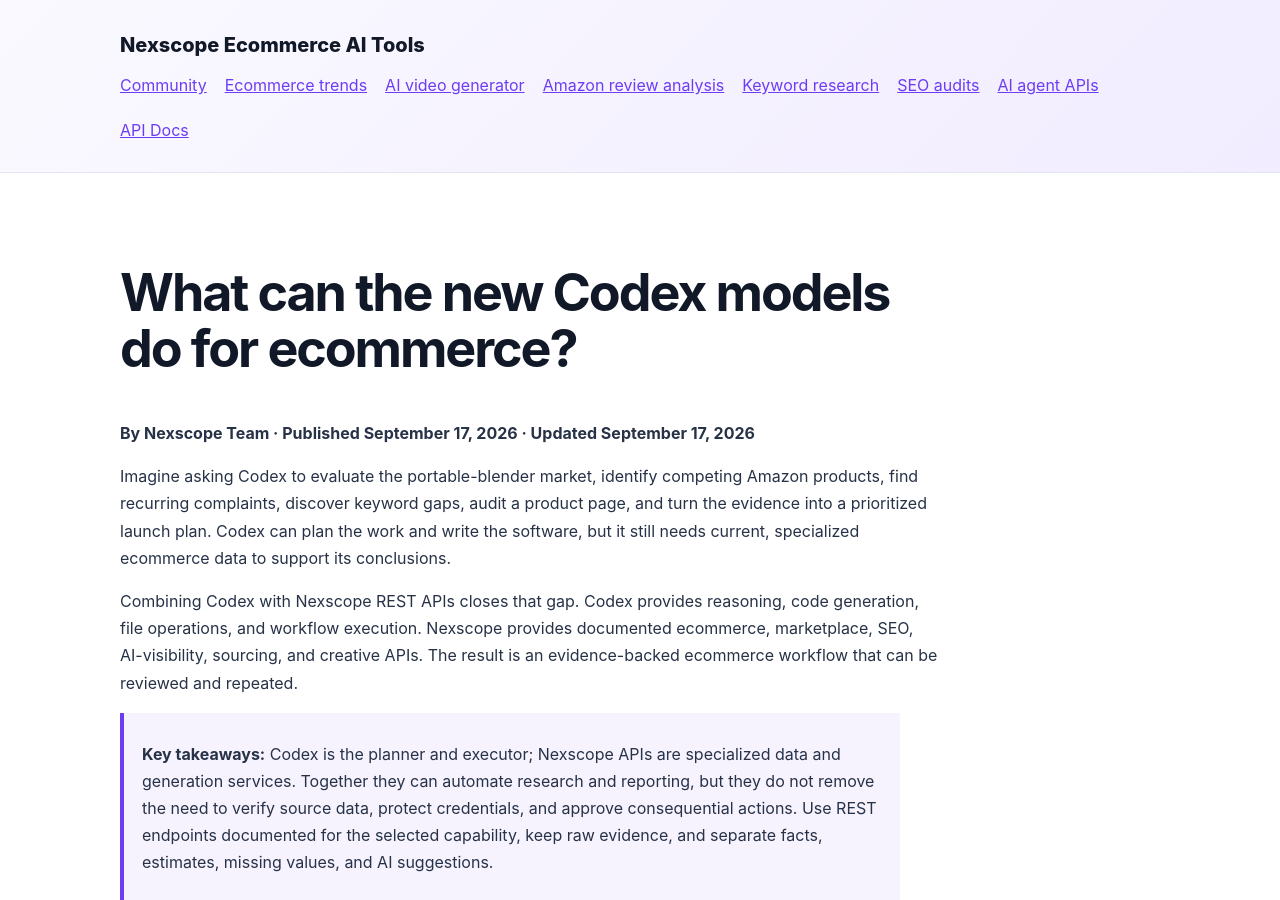
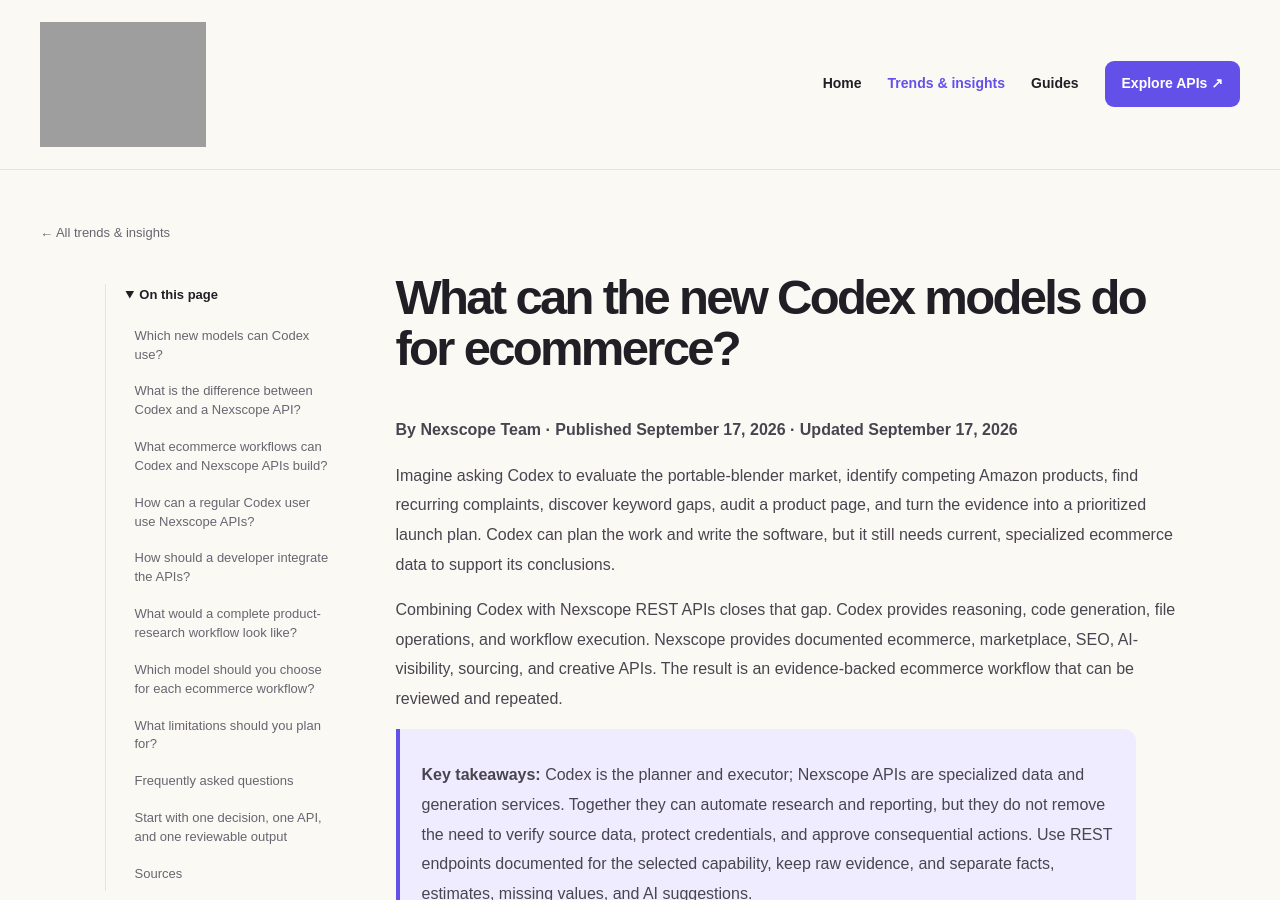
Before and after one commit to nexscope-ai/ecommerce-ai-tools, a Jekyll site: the page built from docs/ecommerce-trends/codex-ecommerce-nexscope-api-workflows.md, in a window 1280 px wide and 900 px high. Built offline with Jekyll 4.4.1, drawn with Linux system fonts in a browser that asks for light colours.

Commit message:
design: unify trends pages with Nexscope branding

```diff
--- a/docs/_layouts/default.html
+++ b/docs/_layouts/default.html
@@ -79,8 +79,19 @@
       .reviewed { margin-top: 48px; padding-top: 18px; border-top: 1px solid var(--line); color: var(--muted); font-size: 14px; }
       footer { padding: 28px 0; border-top: 1px solid var(--line); color: var(--muted); }
     </style>
+    {% if page.url contains '/ecommerce-trends/' %}
+    <link rel="stylesheet" href="{{ '/assets/trends.css' | relative_url }}">
+    <script src="{{ '/assets/trends.js' | relative_url }}" defer></script>
+    {% endif %}
   </head>
-  <body>
+  <body{% if page.url contains '/ecommerce-trends/' %} class="trends-page{% if page.schema_type == 'Article' %} trends-article{% endif %}"{% endif %}>
+    {% if page.url contains '/ecommerce-trends/' %}
+    <a class="skip-link" href="#main-content">Skip to content</a>
+    <header class="trends-header"><div class="wrap">
+      <a class="brand" href="https://nexscope-ai.github.io/" aria-label="Nexscope home"><img src="https://nexscope-ai.github.io/logo.png" alt="Nexscope" width="166" height="42"></a>
+      <nav aria-label="Primary"><a href="https://nexscope-ai.github.io/">Home</a><a href="{{ '/ecommerce-trends/' | relative_url }}" aria-current="{% if page.schema_type == 'Article' %}true{% else %}page{% endif %}">Trends & insights</a><a href="{{ '/' | relative_url }}">Guides</a><a class="nav-cta" href="https://www.nexscope.ai/api-docs?utm_source=github_pages&amp;utm_medium=referral&amp;utm_campaign=ecommerce_trends">Explore APIs ↗</a></nav>
+    </div></header>
+    {% else %}
     <header>
       <div class="wrap">
         <a class="brand" href="{{ '/' | relative_url }}">Nexscope Ecommerce AI Tools</a>
@@ -96,11 +107,18 @@
         </nav>
       </div>
     </header>
-    <main class="wrap">
+    {% endif %}
+    <main class="wrap" id="main-content">
+      {% if page.url contains '/ecommerce-trends/' and page.schema_type == 'Article' %}
+      <a class="back-link" href="{{ '/ecommerce-trends/' | relative_url }}">← All trends & insights</a>
+      <div class="reading-progress" aria-hidden="true"><span></span></div>
+      <div class="reading-layout"><aside class="reading-sidebar" hidden><details open><summary>On this page</summary><nav aria-label="Article contents"></nav></details></aside>
+      {% endif %}
       <article>
         {{ content }}
         {% if page.last_reviewed %}<p class="reviewed">Last reviewed: {{ page.last_reviewed }} · Maintained by the official Nexscope team.</p>{% endif %}
       </article>
+      {% if page.url contains '/ecommerce-trends/' and page.schema_type == 'Article' %}</div>{% endif %}
     </main>
     <footer><div class="wrap">Have a workflow question? <a href="https://github.com/nexscope-ai/ecommerce-ai-tools/discussions">Ask the community</a>. Found a bug or need a capability? <a href="https://github.com/nexscope-ai/ecommerce-ai-tools/issues/new/choose">Open an issue</a>. The official Nexscope team reviews feedback and follows up as quickly as possible.</div></footer>
   </body>
```
